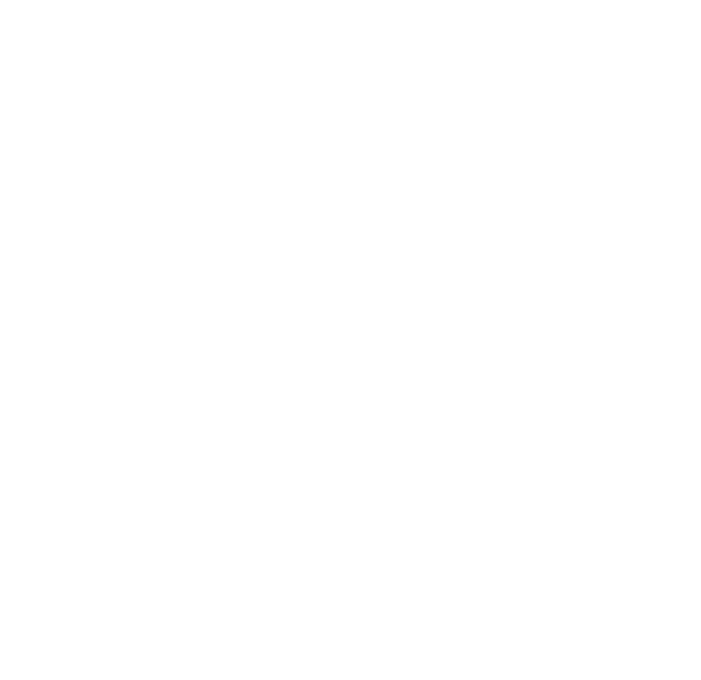
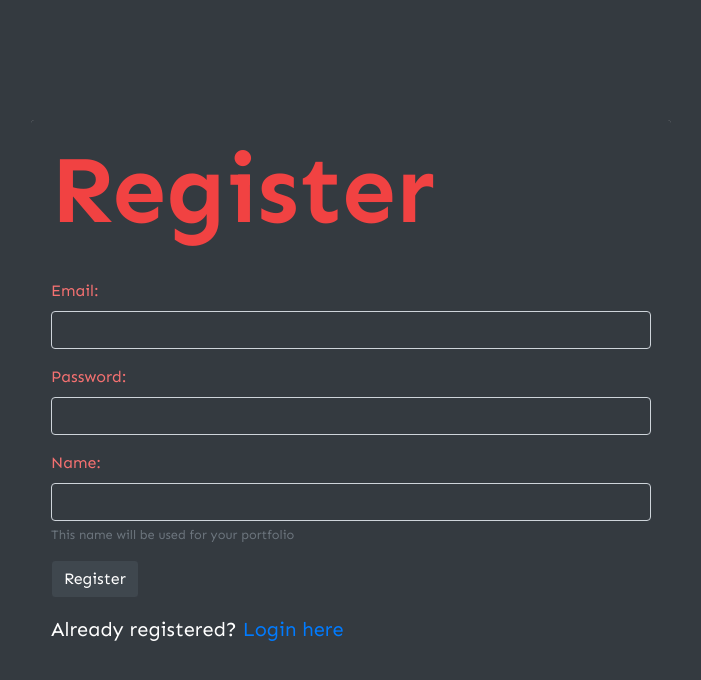
Before and after one commit to neelansh15/Open-Innovation-ResumeWeekend, a Vue app in the folder app/: page /register in a window 1280 px wide. Shown: the top 680 px of the page, without its empty margins (289-990 px from the left). Built offline with nearby package versions, Linux system fonts and the light colour scheme.

Commit message:
Completed Final design of login and register pages

```diff
--- a/app/src/App.vue
+++ b/app/src/App.vue
@@ -1,14 +1,6 @@
 <template>
   <div id="app">
-    <!-- <div class="box">
-      <Navbar></Navbar>
-      <div class="content">
-        <router-view/>
-      </div>
-    </div> -->
-    <div class="container">
-      <router-view/>
-    </div>
+    <router-view/>
   </div>
 </template>
 
@@ -23,5 +15,5 @@
 </script>
 
 <style>
-
+@import './assets/style.css'
 </style>
--- a/app/src/assets/style.css
+++ b/app/src/assets/style.css
@@ -11,16 +11,6 @@
   position: fixed;
   left: 0;
   top: 0;
-}
-
-.box h1 {
-  color: #f14242;
-  font-weight: 700;
-  font-size: 6rem;
-}
-
-.box h2 {
-  color: #e6e6e6;
 }
 
 .rBtn {
@@ -47,4 +37,38 @@
 .RegisterBtn:hover {
   background-color: #f35a5a;
 }
+
+.box h1 {
+  color: #f14242;
+  font-weight: 700;
+  font-size: 6rem;
+}
+
+.box h2 {
+  color: #e6e6e6;
+}
+
+.box .card {
+  color: #f57171;
+  border: none;
+}
+
+.box .card .card-header, .box .card .card-body {
+  background-color: #343a40;
+  border: none;
+}
+
+.box .card .card-header input, .box .card .card-body input {
+  background-color: #343a40;
+  color: white;
+}
+
+.box .card .card-header button, .box .card .card-body button {
+  margin: 0 0 1rem 0;
+  background-color: #3f474e;
+}
+
+.box .card .card-header button:hover, .box .card .card-body button:hover {
+  background-color: #2f353a;
+}
 /*# sourceMappingURL=style.css.map */
--- a/app/src/assets/style.scss
+++ b/app/src/assets/style.scss
@@ -1,8 +1,8 @@
 @import url('https://fonts.googleapis.com/css?family=Sen:400,700,800&display=swap');
 
 //Website Color Scheme
-$redlight: rgb(241, 66, 66);
-$reddark: darken($redlight, 10);
+$red: rgb(241, 66, 66);
+
 $greenish: rgb(90, 201, 140);
 $matteblack: #343a40;
 
@@ -20,14 +20,6 @@
     top: 0;
 }
 
-.box h1{
-    color: $redlight;
-    font-weight: 700;
-    font-size: 6rem;
-}
-.box h2{
-    color: rgb(230, 230, 230);
-}
 .rBtn{
     border-radius: 8px;
     padding: 10px 20px 10px;
@@ -38,13 +30,44 @@
     border: 1px solid white;
     background: None;
     &:hover{
-        background-color: $redlight;
+        background-color: $red;
     }
 }
 .RegisterBtn{
     border: 1px solid white;
-    background-color: $redlight;
+    background-color: $red;
     &:hover{
-        background-color: lighten($color: $redlight, $amount: 5);
+        background-color: lighten($color: $red, $amount: 5);
     }
 }
+
+.box{
+    h1{
+        color: $red;
+        font-weight: 700;
+        font-size: 6rem;
+    }
+
+    h2{
+        color: rgb(230, 230, 230);
+    }
+    .card{
+        color: lighten($color: $red, $amount: 10);
+        border: none;
+        .card-header, .card-body{
+            background-color: $matteblack;
+            border: none;
+            input{
+                background-color: $matteblack;
+                color: white;
+            }
+            button{
+                margin: 0 0 1rem 0;
+                background-color: lighten($color: $matteblack, $amount: 5);
+                &:hover{
+                    background-color: darken($color: $matteblack, $amount: 2);
+                }
+            }
+        }
+    }
+}
--- a/app/src/components/Navbar.vue
+++ b/app/src/components/Navbar.vue
@@ -12,10 +12,10 @@
             <router-link to="/" class="nav-link">Home</router-link>
         </li>
         <li class="nav-item">
-            <router-link to="/Login" class="nav-link">Log in</router-link>
+            <router-link to="/login" class="nav-link">Log in</router-link>
         </li>
         <li class="nav-item">
-            <router-link to="/Register" class="nav-link">Register</router-link>
+            <router-link to="/register" class="nav-link">Register</router-link>
         </li>
         </ul>
     </div>
--- a/app/src/router/index.js
+++ b/app/src/router/index.js
@@ -17,6 +17,16 @@
     // this generates a separate chunk (about.[hash].js) for this route
     // which is lazy-loaded when the route is visited.
     component: () => import(/* webpackChunkName: "about" */ '../views/Admin.vue')
+  },
+  {
+    path: '/login',
+    name: 'Login',
+    component: () => import('../views/Login.vue')
+  },
+  {
+    path: '/register',
+    name: 'Register',
+    component: () => import('../views/Register.vue')
   }
 ]
 
--- a/app/src/views/Home.vue
+++ b/app/src/views/Home.vue
@@ -1,14 +1,13 @@
 <template>
 <div>
-  <!-- <Navbar></Navbar> -->
   <div class="home box d-flex justify-content-center align-items-center">
     <div>
       <h1>Résumé Weekend</h1>
-      <h2>Showcase your personal projects in your own professional portfolio</h2>
+      <h2 style="margin-left:5px">Showcase your personal projects in your own professional portfolio.</h2>
 
-      <div class="d-inline-flex flex-row">
-        <button class="rBtn LoginBtn">Log in</button>
-        <button class="rBtn RegisterBtn">Register</button>
+      <div class="d-inline-flex flex-row" style="margin-left:5px">
+        <router-link to="/login"><button class="rBtn LoginBtn">Log in</button></router-link>
+        <router-link to="/register"><button class="rBtn RegisterBtn">Register</button></router-link>
       </div>
     </div>
   </div>
@@ -17,17 +16,12 @@
 
 <script>
 // @ is an alias to /src
-// import Navbar from '../components/Navbar'
 
 
 export default {
   name: 'Home',
-  components: {
-    // Navbar
-  }
 }
 </script>
 
 <style>
-@import '../assets/style.css'
 </style>
--- /dev/null
+++ b/app/src/views/Login.vue
@@ -0,0 +1,34 @@
+<template>
+<div>
+  <div class="home box d-flex justify-content-center align-items-center">
+    <div class="card" style="width:40rem">
+      <h1 class="card-header">Login</h1>
+      <div class="card-body">
+        <form action="" method="POST">
+            <div class="form-group">
+                <label for="email">Email:</label>
+                <input type="email" class="form-control" name="email" id="email">
+            </div>
+            <div class="form-group">
+                <label for="password">Password:</label>
+                <input type="password" class="form-control" name="password" id="password">
+            </div>
+                <button class="btn btn-dark" type="submit">Login</button>
+
+                <p class="lead" style="color:white">Not registered? <router-link to="/register">Register here</router-link></p>
+        </form>
+      </div>
+    </div>
+  </div>
+</div>
+</template>
+
+<script>
+export default {
+
+}
+</script>
+
+<style>
+
+</style>
--- /dev/null
+++ b/app/src/views/Register.vue
@@ -0,0 +1,39 @@
+<template>
+<div>
+  <div class="home box d-flex justify-content-center align-items-center">
+    <div class="card" style="width:40rem">
+      <h1 class="card-header">Register</h1>
+      <div class="card-body">
+        <form action="" method="POST">
+            <div class="form-group">
+                <label for="email">Email:</label>
+                <input type="email" class="form-control" name="email" id="email">
+            </div>
+            <div class="form-group">
+                <label for="password">Password:</label>
+                <input type="password" class="form-control" name="password" id="password">
+            </div>
+            <div class="form-group">
+                <label for="name">Name:</label>
+                <input type="text" class="form-control" name="name" id="text" aria-describedby="namehelper">
+                <small id="namehelper" class="form-text text-muted">This name will be used for your portfolio</small>
+            </div>
+                <button class="btn btn-dark" type="submit">Register</button>
+
+                <p class="lead" style="color:white">Already registered? <router-link to="/login">Login here</router-link></p>
+        </form>
+      </div>
+    </div>
+  </div>
+</div>
+</template>
+
+<script>
+export default {
+
+}
+</script>
+
+<style>
+
+</style>
```
Also changed, not shown: 2 other files (tests, documents, lock files or other folders).
